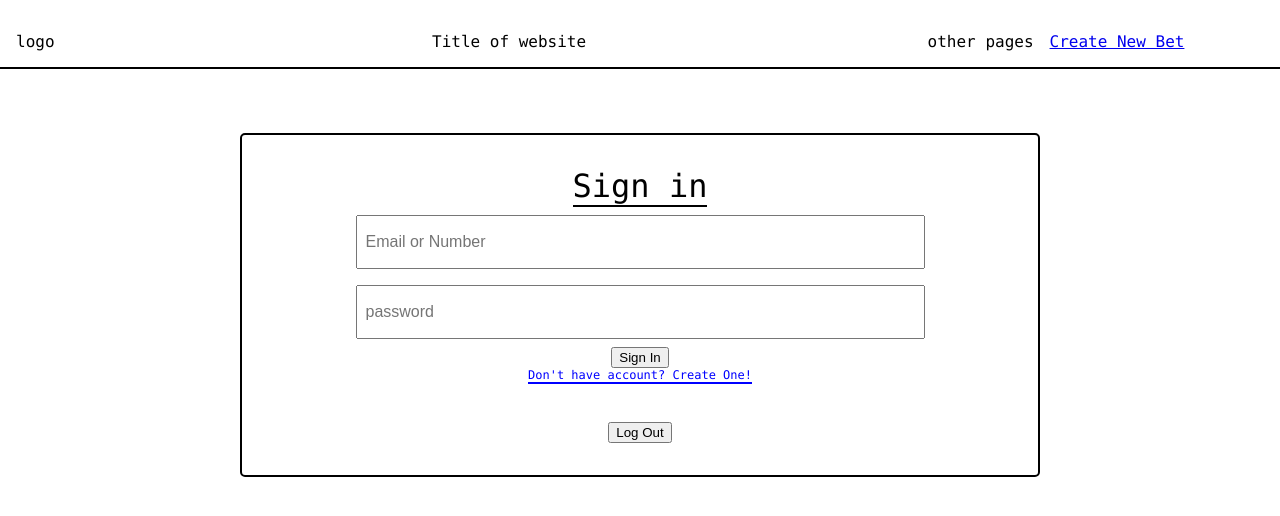
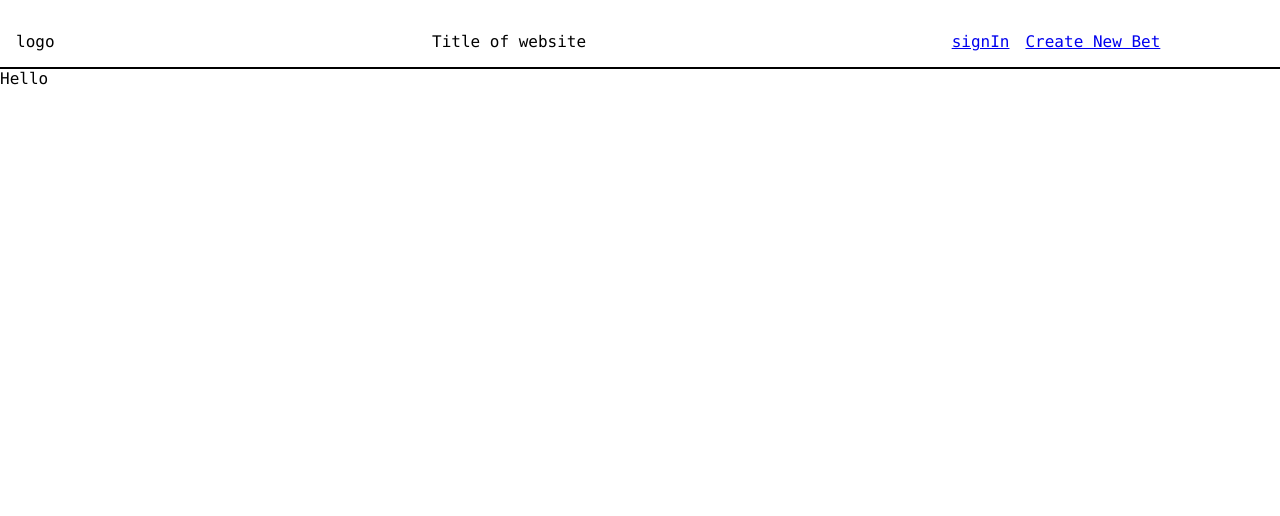
Before and after one commit to ThisisJackRyan/Friendly-Betting, a React (Create React App) app: page / in a window 1280 px wide. Shown: the top 516 px of the page. Built offline with nearby package versions, Linux system fonts and the light colour scheme.

Commit message:
fixed bug not being able to swap from createAccount signIN

```diff
--- a/src/App.css
+++ b/src/App.css
@@ -35,6 +35,7 @@
 }
 
 .swapSignIn{
+  text-decoration: none;
   border-bottom:solid  2px;
   color: blue;
   font-size: 0.75rem;
--- a/src/App.js
+++ b/src/App.js
@@ -6,23 +6,24 @@ import Header from './Components/Header';
 import NewBet from './Components/NewBet';
 import NotFound from './Components/NotFound';
 import { BrowserRouter as Router, Routes, Route } from 'react-router-dom';
-import Format from './Components/MainPages/Format';
+import Welcome from './Components/MainPages/Welcome';
+
 
 
 
 
 function App() {
 
-const [displayCreateNewButton, setDisplayCreateNewButton] = useState(false);
+
 
     return (
       <Router>
         <Header />
         <Routes>
-          <Route path="/" element={<Format />} />
+          <Route path="/" element={<Welcome />} />
           <Route path="/SignIn" element={<SignIn />} />
           <Route path="/CreateAccount" element={<CreateAccount />} />
-          <Route path="/NewBet" element={displayCreateNewButton ? <NewBet /> : <NotFound />} />
+          <Route path="/NewBet" element={<NewBet />} />
           <Route path="*" element={<NotFound />} />
         </Routes>
       </Router>
--- a/src/Components/CreateAccount.jsx
+++ b/src/Components/CreateAccount.jsx
@@ -1,8 +1,9 @@
+import { Link } from "react-router-dom";
 
 
 
 
-const CreateAccount = (props) => {
+const CreateAccount = () => {
     return (
         <div className="signIn">
             <div className="signInLabel">Create Account</div>
@@ -13,7 +14,7 @@ const CreateAccount = (props) => {
             <input type="password" placeholder="confirm password" name="" id="" />
             <button>Create Account</button>
             <div>
-                <div className="swapSignIn" onClick={props.swap}>Already have account? Sign in!</div>
+                <Link to="/SignIn" className="swapSignIn" >Already have account? Sign in!</Link>
             </div>
         </div>
     )
--- a/src/Components/Header.jsx
+++ b/src/Components/Header.jsx
@@ -1,4 +1,5 @@
-import { Outlet, Link } from "react-router-dom";
+import { Link } from "react-router-dom";
+
 
 
 const Header = () => {
@@ -9,12 +10,11 @@ const Header = () => {
             </div>
             <div className="x1">Title of website</div>
             <div className="flex pages x1">
-                <div>other pages</div>
+                <Link to="/SignIn">signIn</Link>
                 <Link to="/NewBet">Create New Bet</Link>
                 {//<button onClick={props.newBet}>Create New Bet</button>
                 }
             </div>
-            <Outlet/>
         </div>
     )
 }
--- a/src/Components/MainPages/Format.jsx
+++ b/src/Components/MainPages/Welcome.jsx
@@ -2,7 +2,8 @@ import React from 'react';
 import SignIn from '../SignIn';
 import CreateAccount from '../CreateAccount';
 import { useState } from 'react';
-const Format = () => {
+
+const Welcome = () => {
 
     const [signUp, setSignUp] = useState(true);
 
@@ -11,11 +12,12 @@ const Format = () => {
       }
     return (
         <div>
+            <div>Hello</div>
             {
-              signUp ? <SignIn swap = {toggleForm}/> :<CreateAccount swap = {toggleForm} />
+              //signUp ? <SignIn swap = {toggleForm}/> :<CreateAccount swap = {toggleForm} />
             }
         </div>
     );
 };
 
-export default Format;
+export default Welcome;
--- a/src/Components/SignIn.jsx
+++ b/src/Components/SignIn.jsx
@@ -1,10 +1,11 @@
 import { useState } from "react";
 import { auth } from "../Config/firebase-config";
 import { createUserWithEmailAndPassword, signOut } from "firebase/auth";
+import { Link } from "react-router-dom";
 
 
 
-const SignIn = (props) => {
+const SignIn = () => {
 
     const [email, setEmail] = useState("");
     const [password, setPassword] = useState("");
@@ -44,7 +45,7 @@ const SignIn = (props) => {
             />
             <button onClick={singInUser}>Sign In</button>
             <div>
-                <div className="swapSignIn" onClick={props.swap}>Don't have account? Create One!</div>
+                <Link to="/CreateAccount" className="swapSignIn" >Don't have account? Create One!</Link>
             </div>
             <br />
             <br />
```
